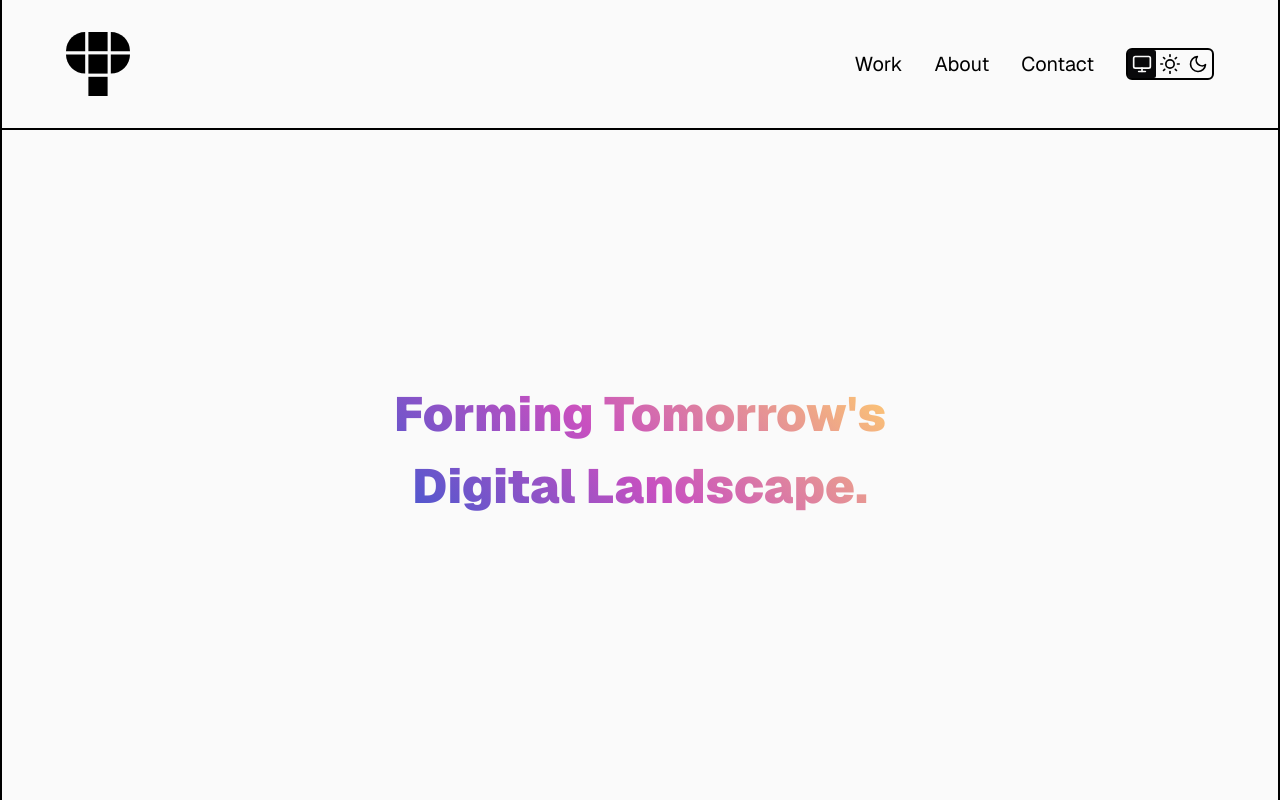
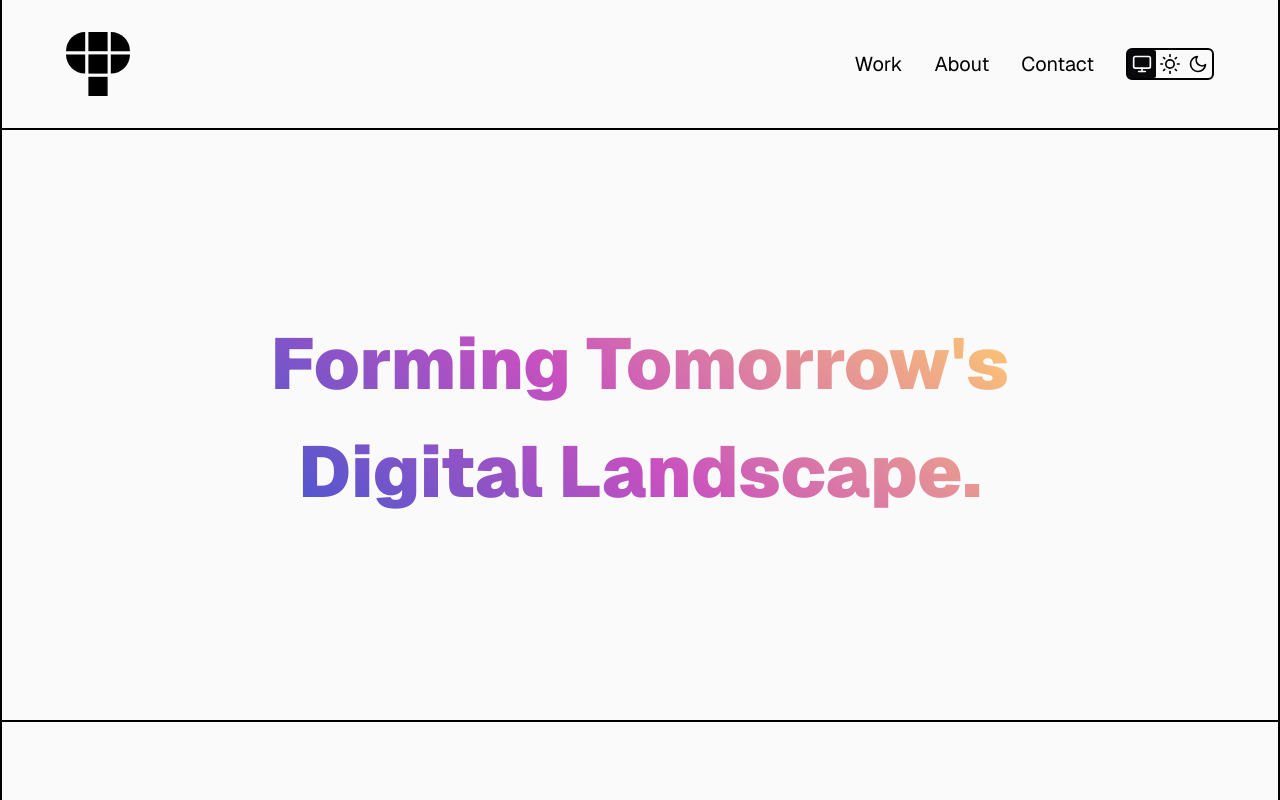
Before and after one commit to dominik060/d0m1.cz, a Next.js app: page / in a window 1280 px wide. Shown: the top 800 px of the page. Built offline with nearby package versions, Linux system fonts and the light colour scheme.

Commit message:
create hero component and make it responsible

```diff
--- a/src/app/page.tsx
+++ b/src/app/page.tsx
@@ -1,18 +1,13 @@
 import Header from "@/components/Header";
+import Hero from "@/components/Hero";
 import HrFullWidth from "@/components/HrFullWidth";
 
 export default function Home() {
   return (
     <main className="col flex min-h-screen w-screen items-center overflow-hidden bg-white text-left dark:bg-black">
       <div className="mx-auto flex min-h-screen w-full max-w-[80rem] flex-col gap-0 border-x-2 border-current text-current">
-        <Header className="h-screen">
-          <div className="flex h-[80%] flex-col items-center justify-center text-center">
-            <h1 className="font-hero bg-gradient-apple bg-clip-text text-h1 font-black text-transparent">
-              Forming Tomorrow's
-              <br />
-              Digital Landscape.
-            </h1>
-          </div>
+        <Header className="h-[90vh]">
+          <Hero />
         </Header>
 
         <HrFullWidth />
--- /dev/null
+++ b/src/components/Hero.tsx
@@ -0,0 +1,11 @@
+export default function Hero() {
+  return (
+    <div className="flex h-[80%] flex-col items-center justify-center text-center">
+      <h1 className="bg-gradient-apple bg-clip-text text-h1 font-black text-transparent sm:text-h1 md:text-[60px] lg:text-hero">
+        Forming Tomorrow's
+        <br />
+        Digital Landscape.
+      </h1>
+    </div>
+  );
+}
```
